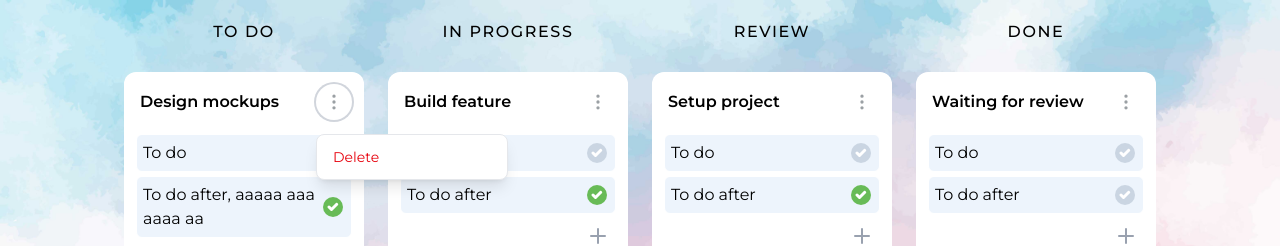
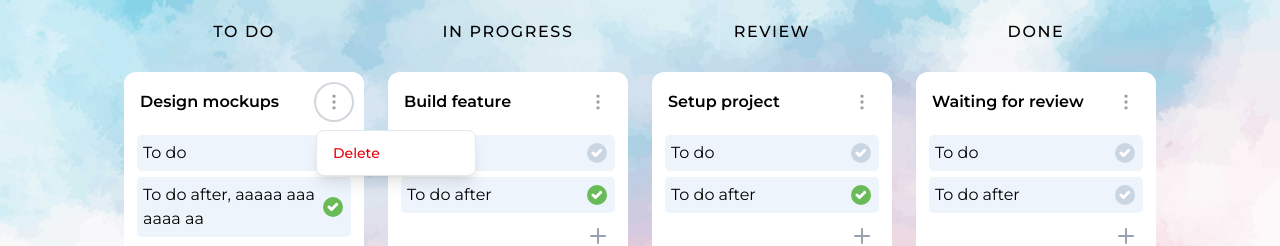
Before and after one commit to Mighilon/TestTodoApp, a React (Vite) app: page / in a window 1280 px wide. Both pictures are taken after a click on the button 334 px from the left and 102 px from the top of the page. Shown: the top 246 px of the page. Built offline with nearby package versions, Linux system fonts and the light colour scheme.

Commit message:
Save before making the login/register page

```diff
--- a/package.json
+++ b/package.json
@@ -23,7 +23,7 @@
   "devDependencies": {
     "@eslint/js": "^9.39.1",
     "@tailwindcss/vite": "^4.1.18",
-    "@types/lodash": "^4.17.24",
+    "@types/lodash": "^4.17.23",
     "@types/node": "^24.10.1",
     "@types/react": "^19.2.5",
     "@types/react-dom": "^19.2.3",
--- a/src/components/Board.tsx
+++ b/src/components/Board.tsx
@@ -35,7 +35,7 @@ export default function Board() {
   );
 
   return (
-    <div style={{ padding: "20px" }}>
+    <div style={{ padding: "20px" }} className="overflow-hidden relative">
       <DndContext
         sensors={sensors}
         collisionDetection={customCollisionDetection(activeItemId ?? null)}
--- a/src/components/BoardContext.tsx
+++ b/src/components/BoardContext.tsx
@@ -46,7 +46,6 @@ export function BoardProvider({ children }: { children: ReactNode }) {
 
   const [activeItemId, setActiveItemId] = useState<string | null>();
   const isScrolling = useRef(false);
-
   const scrollTimeout = useRef<ReturnType<typeof setTimeout>>(200);
   useEffect(() => {
     const handleScroll = () => {
@@ -54,7 +53,7 @@ export function BoardProvider({ children }: { children: ReactNode }) {
       clearTimeout(scrollTimeout.current);
       scrollTimeout.current = setTimeout(() => {
         isScrolling.current = false;
-      }, 150); // adjust — time after scroll stops before snapping resumes
+      }, 150);
     };
 
     window.addEventListener("scroll", handleScroll, { passive: true });
@@ -90,6 +89,7 @@ export function BoardProvider({ children }: { children: ReactNode }) {
 
   const handleDragOver = throttle((event: DragOverEvent) => {
     if (isScrolling.current) return;
+
     if (activeItemId === undefined) {
       console.log("Undefined: activeId");
       return;
@@ -111,7 +111,6 @@ export function BoardProvider({ children }: { children: ReactNode }) {
   }, DRAG_UPDATE_DELAY);
 
   function handleDragOverTask(activeId: string, overId: string) {
-    console.log("HandleDragOverTask");
     setState((prev) => {
       const activeCard = findContainerTask(prev, activeId);
       const overCard = findContainerTask(prev, overId);
@@ -152,7 +151,6 @@ export function BoardProvider({ children }: { children: ReactNode }) {
   }
 
   const handleDragOverCard = (activeId: string, overId: string) => {
-    console.log("HandleDragOverCard");
     setState((prev) => {
       if (overId.startsWith("task")) {
         overId =
@@ -313,7 +311,6 @@ export function BoardProvider({ children }: { children: ReactNode }) {
           (container) => validIds.includes(container.id),
         );
 
-        // return closestCorners({
         return pointerWithin({
           ...args,
           droppableContainers: filteredContainers,
--- a/src/components/DropdownMenu.tsx
+++ b/src/components/DropdownMenu.tsx
@@ -18,36 +18,56 @@ export default function DropdownMenu({
   className,
 }: DropdownMenuProps) {
   const [open, setOpen] = useState(false);
+  const [menuStyle, setMenuStyle] = useState<React.CSSProperties>({});
   const buttonRef = useRef<HTMLDivElement>(null);
   const triggerRef = useRef<HTMLButtonElement>(null);
 
-  // Close when clicking outside
   useEffect(() => {
     const handleClickOutside = (e: MouseEvent) => {
       const clickedTrigger = triggerRef.current?.contains(e.target as Node);
       const clickedDropdown = buttonRef.current?.contains(e.target as Node);
-
       if (!clickedTrigger && !clickedDropdown) {
         setOpen(false);
       }
     };
-
     document.addEventListener("mousedown", handleClickOutside);
     return () => document.removeEventListener("mousedown", handleClickOutside);
   }, []);
-  const rect = triggerRef.current?.getBoundingClientRect();
-  // console.log(ref);
+  useEffect(() => {
+    if (!open) return;
+    const handleScroll = () => setOpen(false);
+    window.addEventListener("scroll", handleScroll, true);
+    return () => window.removeEventListener("scroll", handleScroll, true);
+  }, [open]);
+
+  const handleOpen = () => {
+    const rect = triggerRef.current?.getBoundingClientRect();
+    if (!rect) return;
+
+    const MENU_WIDTH = 160;
+    const MENU_HEIGHT = options.length * 40;
+    const MARGIN = 10;
+
+    let left = rect.left;
+    if (left + MENU_WIDTH > window.innerWidth - MARGIN) {
+      left = rect.right - MENU_WIDTH;
+    }
+
+    let top = rect.bottom + MARGIN;
+    if (top + MENU_HEIGHT > window.innerHeight - MARGIN) {
+      top = rect.top - MENU_HEIGHT - MARGIN;
+    }
+
+    setMenuStyle({ top, left });
+    setOpen((prev) => !prev);
+  };
 
   return (
     <div className={className}>
       <div className="relative inline-block">
-        {/* Trigger button */}
         <button
           ref={triggerRef}
-          onClick={() => {
-            console.log("click");
-            setOpen((prev) => !prev);
-          }}
+          onClick={handleOpen}
           className="p-2 rounded-full hover:bg-gray-100 transition-colors focus:outline-none focus:ring-2 focus:ring-gray-300"
           aria-label="Open menu"
           aria-haspopup="true"
@@ -55,24 +75,23 @@ export default function DropdownMenu({
         >
           <EllipsisVertical className="text-[#9BA0A4]" size={20} />
         </button>
-        {/* Dropdown */}
+
         {open &&
           createPortal(
             <div
               ref={buttonRef}
-              style={{ left: rect?.left, top: (rect?.bottom ?? 0) + 10 }}
-              className={`absolute left-0 mt-1 w-48 bg-white border border-gray-200 rounded-lg shadow-lg z-50 py-1`}
+              style={{ ...menuStyle, position: "fixed", width: 160 }}
+              className="bg-white border border-gray-200 rounded-lg shadow-lg z-50 py-1"
             >
               {options.map((option, i) => (
                 <button
                   key={i}
                   onClick={() => {
-                    console.log("click");
                     option.onClick();
                     setOpen(false);
                   }}
                   className={`w-full text-left px-4 py-2 text-sm transition-colors hover:bg-gray-50
-                ${option.danger ? "text-red-600 hover:bg-red-50" : "text-gray-700"}`}
+                    ${option.danger ? "font-medium text-red-600 hover:bg-red-50" : "text-gray-700"}`}
                 >
                   {option.label}
                 </button>
```
Also changed, not shown: 1 other file (tests, documents, lock files or other folders).
